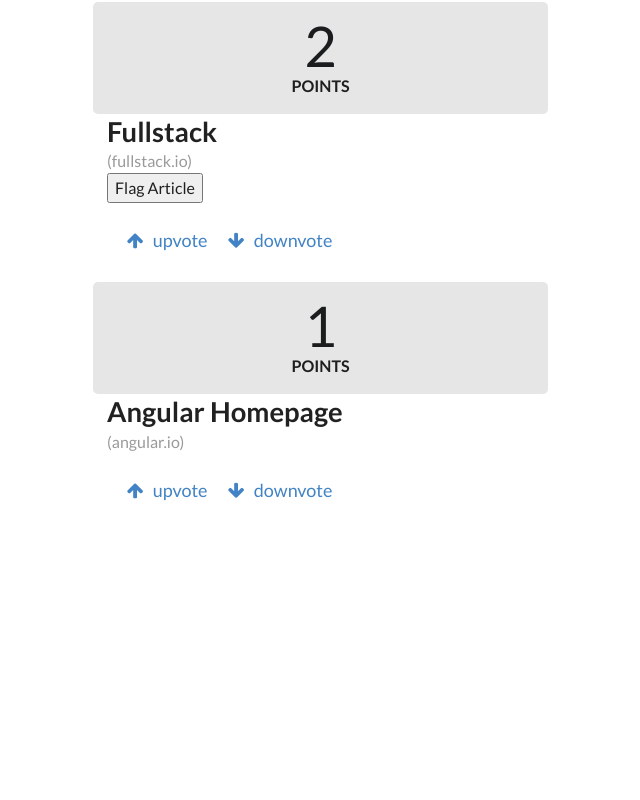
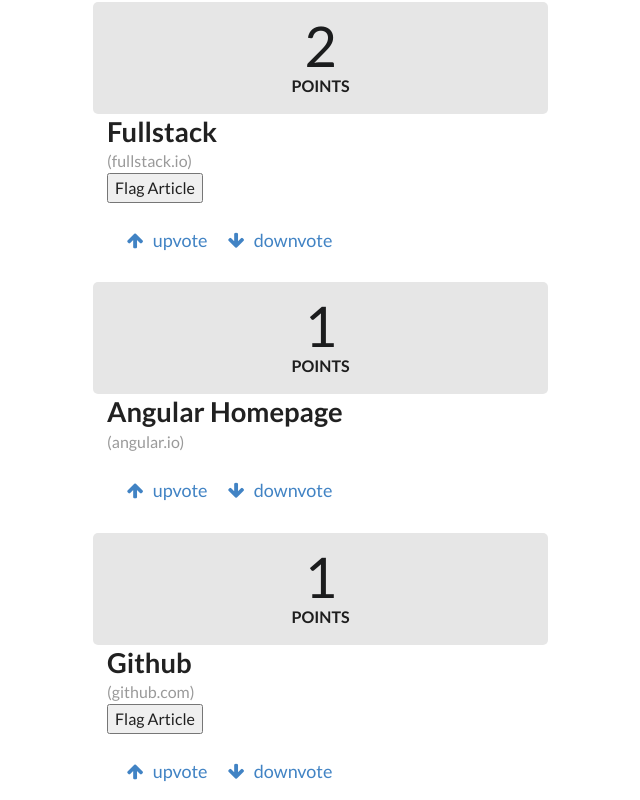
Before and after one commit to kdale2/reddit_clone, an Angular app: page / in a window 1280 px wide. Shown: the part 682-1482 px from the top of the page, without its empty margins (183-823 px from the left). Before the commit the page ends 1201 px from the top, so only its background shows below. Built offline with nearby package versions, Linux system fonts and the light colour scheme.

Commit message:
Updated readme and minor changes

```diff
--- a/src/app/app.component.ts
+++ b/src/app/app.component.ts
@@ -16,10 +16,11 @@ export class AppComponent {
         new Article('Angular', 'http://angular.io', 'user', 3),
         new Article('Fullstack', 'http://fullstack.io', 'administrator', 2),
         new Article('Angular Homepage', 'http://angular.io', 'user', 1),
+        new Article('Github', 'http://github.com', 'administrator', 1),
       ];
     }
 
-    //issue is when a new article is added, it is always 'user' role
+    //note: when a new article is added, the default is 'user' role
     addArticle(title: HTMLInputElement, link: HTMLInputElement): boolean {
       console.log(`Adding article title: ${title.value} and link: ${link.value}`);
       this.articles.push(new Article(title.value, link.value, 'user', 0));
--- a/src/flag-service.service.ts
+++ b/src/flag-service.service.ts
@@ -13,14 +13,16 @@ export class FlagServiceService {
 
    flagArticle(article: Article) {
 
-     //currently this just downvotes it a few times which wont always work
+     //when flag button is pressed, this method is called
+     //which downvotes the flagged article
      console.log("article being flagged by service method")
      this.article = article;
      this.article.voteDown();
      this.article.voteDown();
      this.article.voteDown();
      this.article.voteDown();
-
+     this.article.voteDown();
+     this.article.voteDown();
 
    }
 }
```
